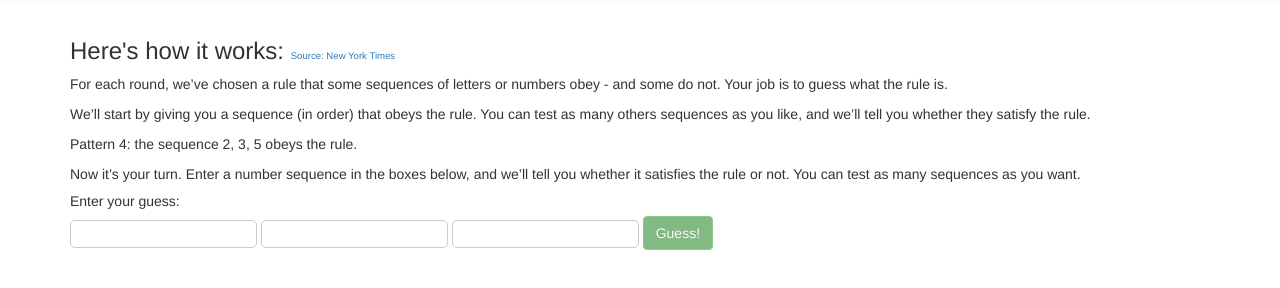
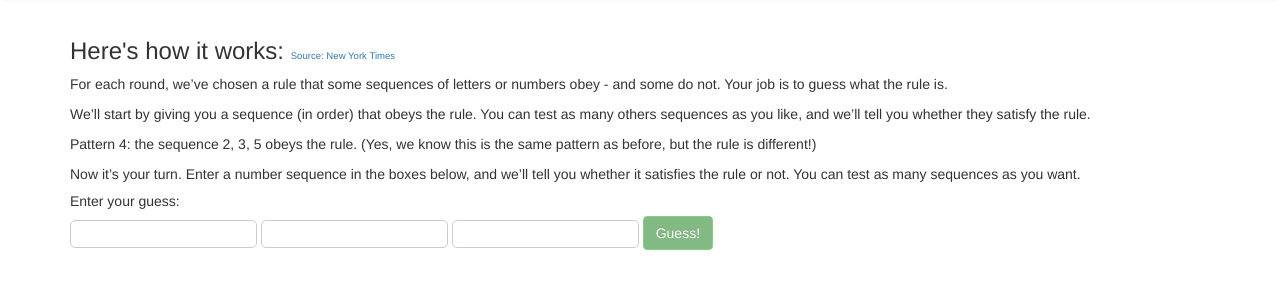
Before and after one commit to mmmaaatttttt/obeying_the_rules, a plain HTML site: page 4.html in a window 1280 px wide. Shown: the part 54-342 px from the top of the page. Drawn offline with nearby package versions, Linux system fonts and the light colour scheme.

Commit message:
update instrutions in 4

```diff
--- a/4.html
+++ b/4.html
@@ -19,7 +19,7 @@
       <h3>Here's how it works: <small><a href="http://www.nytimes.com/interactive/2015/07/03/upshot/a-quick-puzzle-to-test-your-problem-solving.html">Source: New York Times</a></small></h3>
       <p>For each round, we’ve chosen a rule that some sequences of letters or numbers obey - and some do not. Your job is to guess what the rule is.</p>
       <p>We’ll start by giving you a sequence (in order) that obeys the rule. You can test as many others sequences as you like, and we’ll tell you whether they satisfy the rule.</p>
-      <p>Pattern 4: the sequence 2, 3, 5 obeys the rule.</p>
+      <p>Pattern 4: the sequence 2, 3, 5 obeys the rule. (Yes, we know this is the same pattern as before, but the rule is different!)</p>
       <p>Now it’s your turn. Enter a number sequence in the boxes below, and we’ll tell you whether it satisfies the rule or not. You can test as many sequences as you want.</p>
       <div id="guess-area">
         <h5>Enter your guess:</h4>
```
